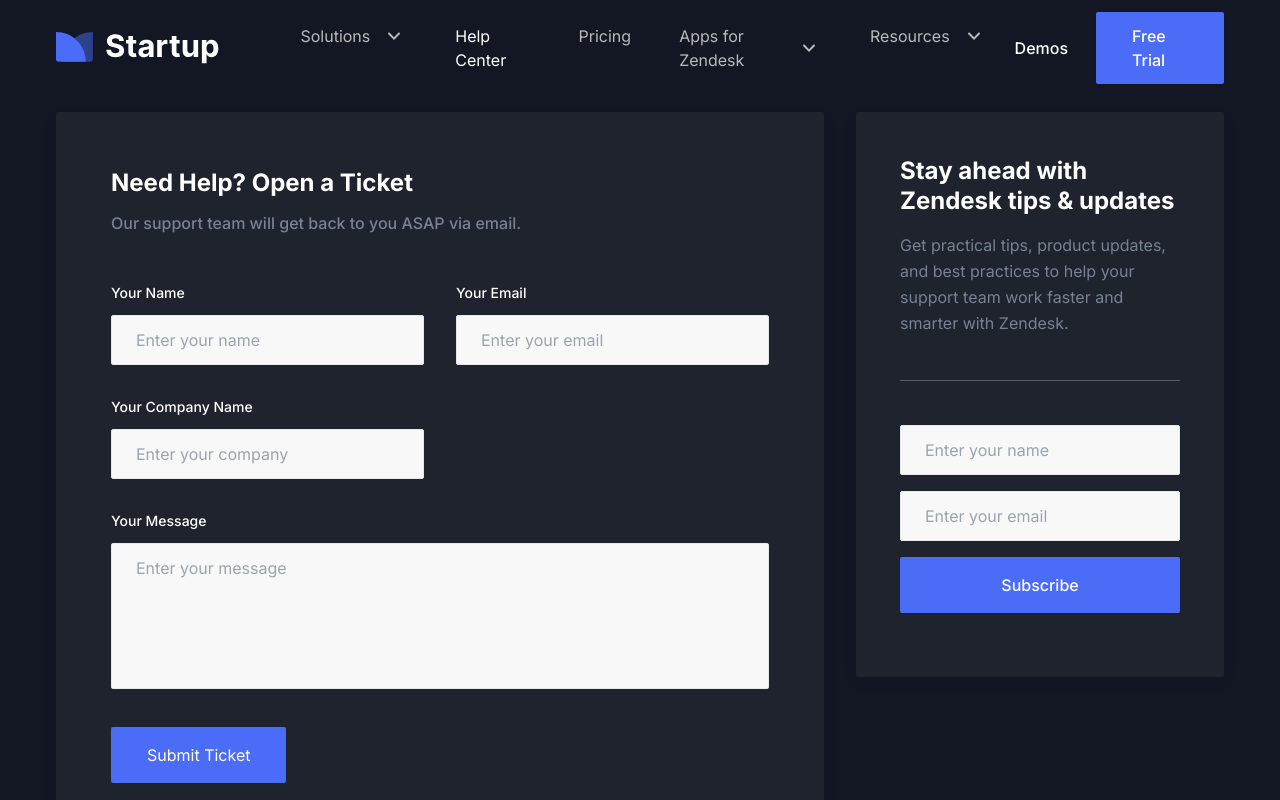
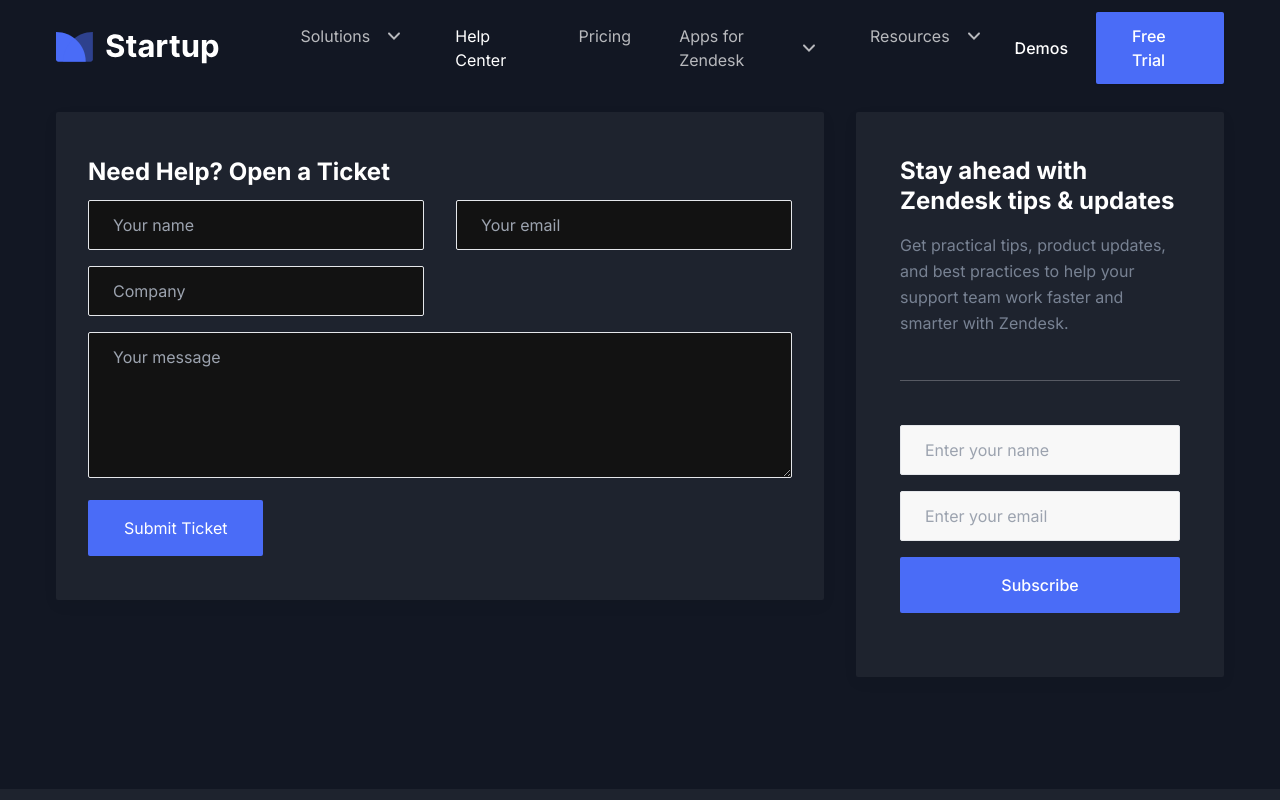
Before and after one commit to jsc23/28devs-website, a Next.js app: page /contact in a window 1280 px wide. Shown: the top 800 px of the page. Built offline with nearby package versions, Linux system fonts and the light colour scheme.

Commit message:
ficed contact 2

```diff
--- a/components/Contact/index.tsx
+++ b/components/Contact/index.tsx
@@ -1,15 +1,31 @@
 "use client";
 
-import { useState } from "react";
+import { useState, useRef } from "react";
 import NewsLatterBox from "./NewsLatterBox";
 
 type Status = "idle" | "loading" | "success" | "error";
 
 const Contact = () => {
   const [status, setStatus] = useState<Status>("idle");
+  const timeoutRef = useRef<NodeJS.Timeout | null>(null);
+
+  function resetWithDelay() {
+    if (timeoutRef.current) {
+      clearTimeout(timeoutRef.current);
+    }
+
+    timeoutRef.current = setTimeout(() => {
+      setStatus("idle");
+    }, 4000);
+  }
 
   async function handleSubmit(e: React.FormEvent<HTMLFormElement>) {
     e.preventDefault();
+
+    // 🔥 limpia cualquier timeout previo
+    if (timeoutRef.current) {
+      clearTimeout(timeoutRef.current);
+    }
 
     setStatus("loading");
 
@@ -34,18 +50,10 @@ const Contact = () => {
 
       setStatus("success");
       form.reset();
-
-      // 🔁 Ocultar mensaje después de 4 segundos
-      setTimeout(() => {
-        setStatus("idle");
-      }, 4000);
+      resetWithDelay();
     } catch {
       setStatus("error");
-
-      // 🔁 Ocultar mensaje de error después de 4 segundos
-      setTimeout(() => {
-        setStatus("idle");
-      }, 4000);
+      resetWithDelay();
     }
   }
 
@@ -54,71 +62,45 @@ const Contact = () => {
       <div className="container">
         <div className="-mx-4 flex flex-wrap">
           <div className="w-full px-4 lg:w-7/12 xl:w-8/12">
-            <div className="wow fadeInUp shadow-three dark:bg-gray-dark mb-12 rounded-sm bg-white px-8 py-11 sm:p-[55px] lg:mb-5 lg:px-8 xl:p-[55px]">
-              <h2 className="mb-3 text-2xl font-bold text-black dark:text-white">
+            <div className="shadow-three dark:bg-gray-dark mb-12 rounded-sm bg-white px-8 py-11">
+              <h2 className="mb-3 text-2xl font-bold">
                 Need Help? Open a Ticket
               </h2>
-              <p className="mb-12 text-base font-medium text-body-color">
-                Our support team will get back to you ASAP via email.
-              </p>
 
               <form onSubmit={handleSubmit}>
                 <div className="-mx-4 flex flex-wrap">
                   <div className="w-full px-4 md:w-1/2">
-                    <div className="mb-8">
-                      <label className="mb-3 block text-sm font-medium">
-                        Your Name
-                      </label>
                     <input
                       name="name"
                       required
-                        type="text"
-                        placeholder="Enter your name"
-                        className="w-full rounded-sm border bg-[#f8f8f8] px-6 py-3"
+                      placeholder="Your name"
+                      className="mb-4 w-full rounded-sm border px-6 py-3"
+                    />
+                    <input
+                      name="company"
+                      placeholder="Company"
+                      className="mb-4 w-full rounded-sm border px-6 py-3"
                     />
                   </div>
 
-                    <div className="mb-8">
-                      <label className="mb-3 block text-sm font-medium">
-                        Your Company Name
-                      </label>
-                      <input
-                        name="company"
-                        type="text"
-                        placeholder="Enter your company"
-                        className="w-full rounded-sm border bg-[#f8f8f8] px-6 py-3"
-                      />
-                    </div>
-                  </div>
-
                   <div className="w-full px-4 md:w-1/2">
-                    <div className="mb-8">
-                      <label className="mb-3 block text-sm font-medium">
-                        Your Email
-                      </label>
                     <input
                       name="email"
                       required
                       type="email"
-                        placeholder="Enter your email"
-                        className="w-full rounded-sm border bg-[#f8f8f8] px-6 py-3"
+                      placeholder="Your email"
+                      className="mb-4 w-full rounded-sm border px-6 py-3"
                     />
-                    </div>
                   </div>
 
                   <div className="w-full px-4">
-                    <div className="mb-8">
-                      <label className="mb-3 block text-sm font-medium">
-                        Your Message
-                      </label>
                     <textarea
                       name="message"
                       required
                       rows={5}
-                        placeholder="Enter your message"
-                        className="w-full resize-none rounded-sm border bg-[#f8f8f8] px-6 py-3"
+                      placeholder="Your message"
+                      className="mb-4 w-full rounded-sm border px-6 py-3"
                     />
-                    </div>
                   </div>
 
                   <div className="w-full px-4">
@@ -133,13 +115,13 @@ const Contact = () => {
 
                   {status === "success" && (
                     <p className="mt-4 text-green-600">
-                      ✅ Message sent successfully!
+                      Message sent successfully!
                     </p>
                   )}
 
                   {status === "error" && (
                     <p className="mt-4 text-red-600">
-                      ❌ Something went wrong. Please try again.
+                      Something went wrong. Please try again.
                     </p>
                   )}
                 </div>
```
Lines whose indentation alone changed are shown as unchanged.
